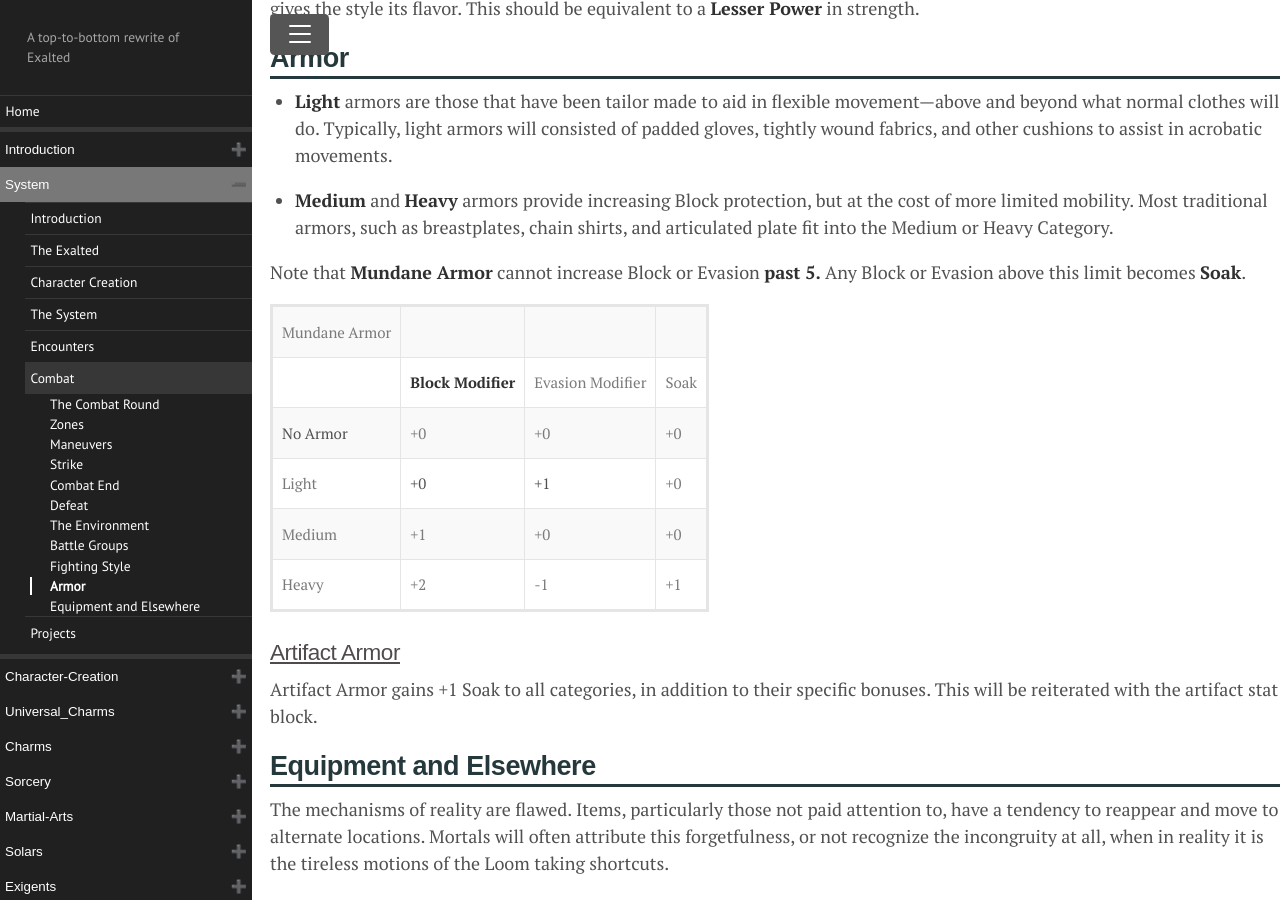
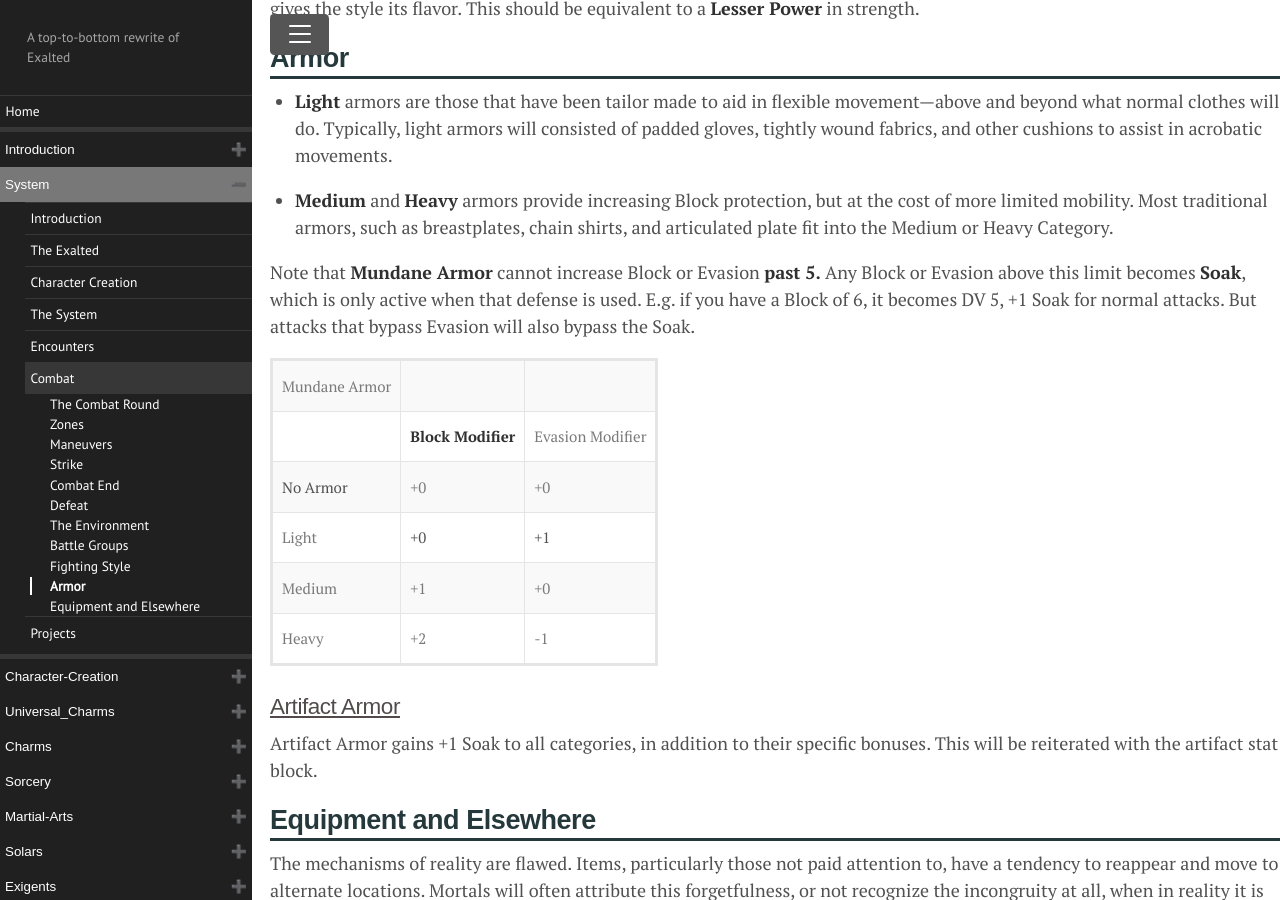
Before and after one commit to Dragonmystic707/exalted-reincarnated, a Jekyll site: the page built from docs/System/Combat.md, in a window 1280 px wide and 900 px high, scrolled down 11481 px. Built offline with Jekyll 4.4.1, drawn with Linux system fonts in a browser that asks for light colours.

Commit message:
Final Combat

```diff
--- a/docs/System/Combat.md
+++ b/docs/System/Combat.md
@@ -657,7 +657,10 @@ its flavor. This should be equivalent to a **Lesser Power** in strength.
     the Medium or Heavy Category.
 
 Note that **Mundane Armor** cannot increase Block or Evasion **past 5.**
-Any Block or Evasion above this limit becomes **Soak**.
+Any Block or Evasion above this limit becomes **Soak**, which is only
+active when that defense is used. E.g. if you have a Block of 6, it
+becomes DV 5, +1 Soak for normal attacks. But attacks that bypass
+Evasion will also bypass the Soak.
 
 <table>
 <tbody>
@@ -665,7 +668,6 @@ Any Block or Evasion above this limit becomes **Soak**.
 <td><blockquote>
 <p>Mundane Armor</p>
 </blockquote></td>
-<td></td>
 <td></td>
 <td></td>
 </tr>
@@ -677,15 +679,9 @@ Any Block or Evasion above this limit becomes **Soak**.
 <td><blockquote>
 <p>Evasion Modifier</p>
 </blockquote></td>
-<td><blockquote>
-<p>Soak</p>
-</blockquote></td>
 </tr>
 <tr class="odd">
 <td>No Armor</td>
-<td><blockquote>
-<p>+0</p>
-</blockquote></td>
 <td><blockquote>
 <p>+0</p>
 </blockquote></td>
@@ -699,9 +695,6 @@ Any Block or Evasion above this limit becomes **Soak**.
 </blockquote></td>
 <td>+0</td>
 <td>+1</td>
-<td><blockquote>
-<p>+0</p>
-</blockquote></td>
 </tr>
 <tr class="odd">
 <td><blockquote>
@@ -709,9 +702,6 @@ Any Block or Evasion above this limit becomes **Soak**.
 </blockquote></td>
 <td><blockquote>
 <p>+1</p>
-</blockquote></td>
-<td><blockquote>
-<p>+0</p>
 </blockquote></td>
 <td><blockquote>
 <p>+0</p>
@@ -726,9 +716,6 @@ Any Block or Evasion above this limit becomes **Soak**.
 </blockquote></td>
 <td><blockquote>
 <p>-1</p>
-</blockquote></td>
-<td><blockquote>
-<p>+1</p>
 </blockquote></td>
 </tr>
 </tbody>
```
Also changed, not shown: 4 other files.
